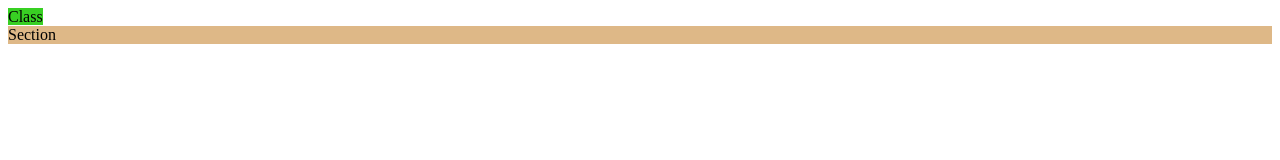
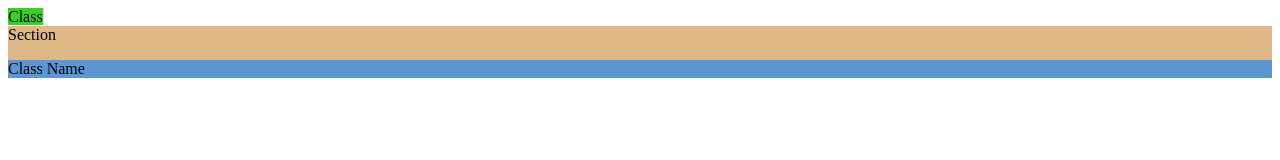
Before and after one commit to Satyam0435-ABESEC/HTML-Project, a plain HTML site: page span.html in a window 1280 px wide. Drawn offline with Linux system fonts and the light colour scheme.

Commit message:
Update Files

```diff
--- a/span.html
+++ b/span.html
@@ -5,6 +5,6 @@
 <body>
   <p style="display: inline; background-color:rgb(56, 208, 35);">Class</p>
   <div style="display: block; background-color:burlywood;">Section</p>
-    <p style="display: none; background-color:rgb(92, 150, 211);">Class Name</p>
+    <p style="display: block; background-color:rgb(92, 150, 211);">Class Name</p>
 </body>
 </html>
```
